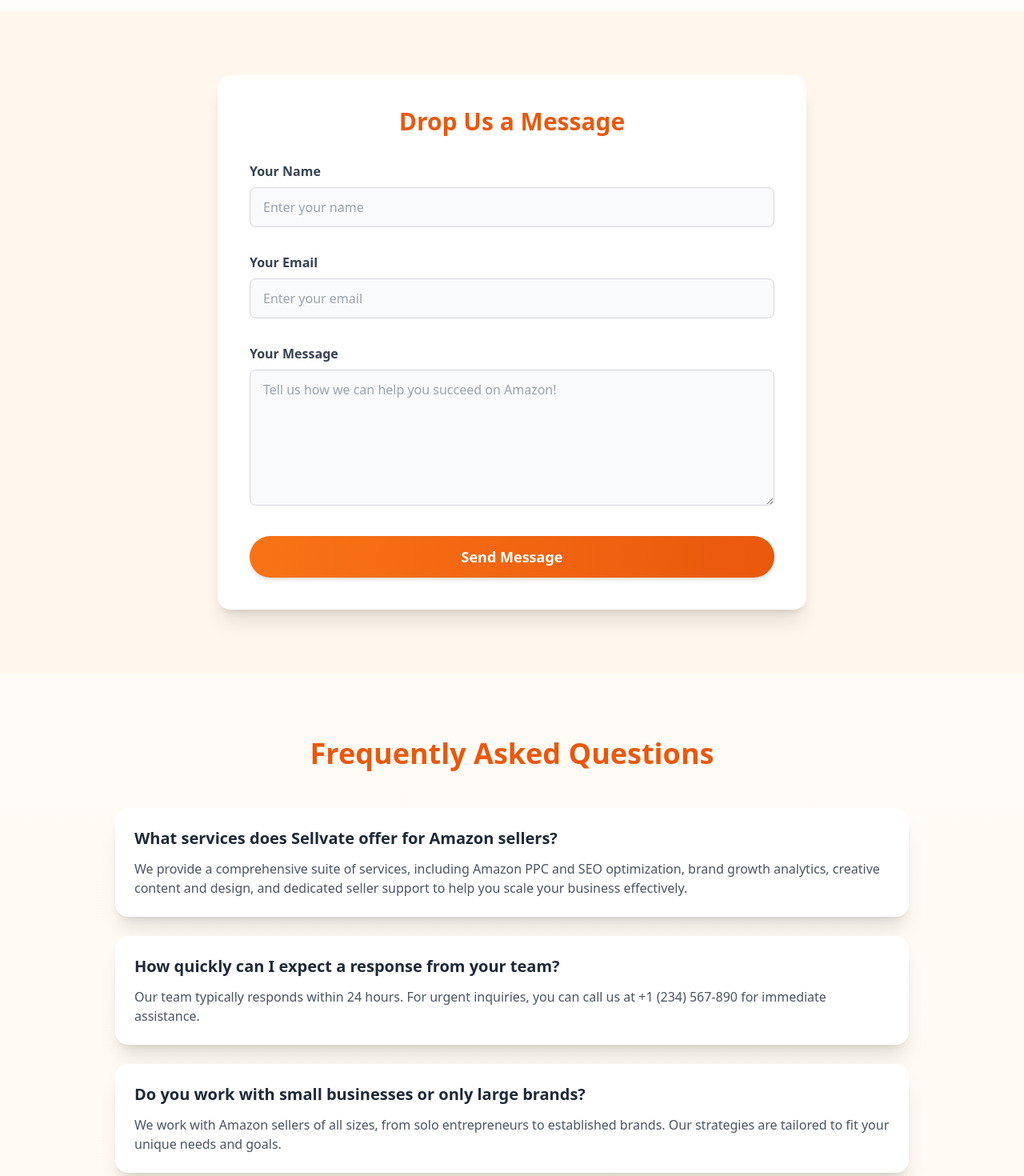
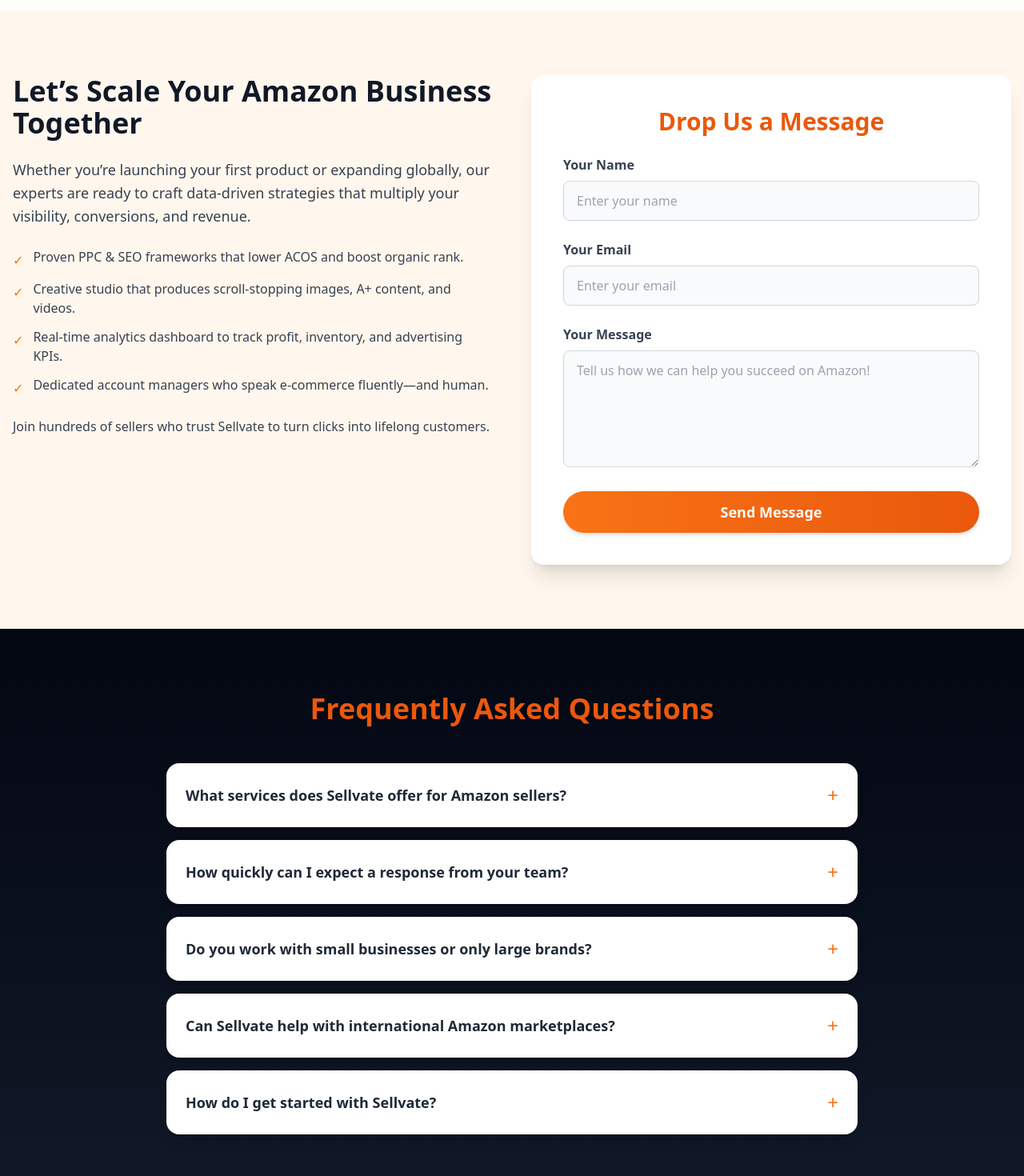
Before and after one commit to zee00111/Sellvate-Website-, a Next.js app: page /contact in a window 1280 px wide. Shown: the part 640-2110 px from the top of the page at 80% size. Built offline with nearby package versions, Linux system fonts and the light colour scheme.

Commit message:
..........

```diff
--- a/src/app/contact/page.tsx
+++ b/src/app/contact/page.tsx
@@ -4,13 +4,38 @@
 import { useState } from "react";
 import { AnimatePresence, motion } from "framer-motion";
 
+export default function Contact() {
+  // State to track which FAQ is open
+  const [openFaq, setOpenFaq] = useState<number | null>(null);
 
-export default function Contact() {
+  const faqs = [
+    {
+      q: "What services does Sellvate offer for Amazon sellers?",
+      a: "We provide a comprehensive suite of services, including Amazon PPC and SEO optimization, brand growth analytics, creative content and design, and dedicated seller support to help you scale your business effectively."
+    },
+    {
+      q: "How quickly can I expect a response from your team?",
+      a: "Our team typically responds within 24 hours. For urgent inquiries, you can call us at +1 (234) 567-890 for immediate assistance."
+    },
+    {
+      q: "Do you work with small businesses or only large brands?",
+      a: "We work with Amazon sellers of all sizes, from solo entrepreneurs to established brands. Our strategies are tailored to fit your unique needs and goals."
+    },
+    {
+      q: "Can Sellvate help with international Amazon marketplaces?",
+      a: "Absolutely! We have expertise in optimizing and scaling businesses across global Amazon marketplaces, including North America, Europe, and beyond."
+    },
+    {
+      q: "How do I get started with Sellvate?",
+      a: "Simply fill out the contact form, email us at support@sellvate.com, or schedule a call with our team to discuss your goals and how we can help."
+    }
+  ];
+
   return (
     <main className="min-h-screen bg-gradient-to-b from-white to-orange-50 text-gray-900">
       {/* Hero Section */}
       <section className="relative py-32 text-center overflow-hidden">
-        <div className="absolute inset-0 "></div>
+        <div className="absolute inset-0"></div>
         <div className="relative z-10 max-w-4xl mx-auto">
           <Image
             src="/sellvate.png"
@@ -23,9 +48,8 @@
             initial={{ opacity: 0, scale: 0.5 }}
             animate={{ opacity: 1, scale: 1 }}
             transition={{ duration: 0.7 }}
-                className="mt-5 text-6xl leading-2 text-gray-900 sm:leading-tight md:text-6xl lg:text-6xl  font-poppins font-bold"
+            className="mt-5 text-6xl leading-2 text-gray-900 sm:leading-tight md:text-6xl lg:text-6xl font-poppins font-bold"
           >
-
             <span className="bg-gradient-to-r from-orange-400 via-orange-500 to-yellow-400 inline-block text-transparent bg-clip-text">
               Connect with Sellvate
             </span>
@@ -37,14 +61,57 @@
         </div>
       </section>
 
-      {/* Contact Form Section */}
+      {/* Two-Column Contact Section */}
       <section className="py-20 bg-orange-50">
-        <div className="max-w-3xl mx-auto px-4">
-          <div className="bg-white p-10 rounded-2xl shadow-xl hover:shadow-2xl transition-shadow duration-300">
-            <h2 className="text-3xl font-bold text-orange-600 mb-8 text-center">
+        <div className="max-w-7xl mx-auto px-4">
+          <div className="grid grid-cols-1 lg:grid-cols-2 gap-12 items-start">
+            {/* Left: Text Content */}
+            <motion.div
+              initial={{ opacity: 0, x: -40 }}
+              animate={{ opacity: 1, x: 0 }}
+              transition={{ duration: 0.6 }}
+              className="space-y-6"
+            >
+              <h2 className="text-4xl font-bold text-gray-900">
+                Let’s Scale Your Amazon Business Together
+              </h2>
+              <p className="text-lg text-gray-700 leading-relaxed">
+                Whether you’re launching your first product or expanding globally, our experts are ready to craft data-driven strategies that multiply your visibility, conversions, and revenue.
+              </p>
+              <ul className="space-y-3 text-gray-700">
+                <li className="flex items-start">
+                  <span className="text-orange-500 mr-3 mt-1">✓</span>
+                  <span>Proven PPC & SEO frameworks that lower ACOS and boost organic rank.</span>
+                </li>
+                <li className="flex items-start">
+                  <span className="text-orange-500 mr-3 mt-1">✓</span>
+                  <span>Creative studio that produces scroll-stopping images, A+ content, and videos.</span>
+                </li>
+                <li className="flex items-start">
+                  <span className="text-orange-500 mr-3 mt-1">✓</span>
+                  <span>Real-time analytics dashboard to track profit, inventory, and advertising KPIs.</span>
+                </li>
+                <li className="flex items-start">
+                  <span className="text-orange-500 mr-3 mt-1">✓</span>
+                  <span>Dedicated account managers who speak e-commerce fluently—and human.</span>
+                </li>
+              </ul>
+              <p className="text-gray-700">
+                Join hundreds of sellers who trust Sellvate to turn clicks into lifelong customers.
+              </p>
+            </motion.div>
+
+            {/* Right: Contact Form */}
+            <motion.div
+              initial={{ opacity: 0, x: 40 }}
+              animate={{ opacity: 1, x: 0 }}
+              transition={{ duration: 0.6 }}
+              className="bg-white p-10 rounded-2xl shadow-xl hover:shadow-2xl transition-shadow duration-300"
+            >
+              <h3 className="text-3xl font-bold text-orange-600 mb-6 text-center">
                 Drop Us a Message
-            </h2>
-            <form className="space-y-8">
+              </h3>
+              <form className="space-y-6">
                 <div>
                   <label className="block text-left text-gray-700 font-semibold mb-2">
                     Your Name
@@ -73,7 +140,7 @@
                   </label>
                   <textarea
                     className="w-full px-4 py-3 rounded-lg border border-gray-300 focus:outline-none focus:ring-2 focus:ring-orange-500 transition-all duration-300 bg-gray-50 hover:bg-gray-100"
-                  rows={6}
+                    rows={5}
                     placeholder="Tell us how we can help you succeed on Amazon!"
                     required
                   ></textarea>
@@ -85,61 +152,52 @@
                   Send Message
                 </button>
               </form>
+            </motion.div>
           </div>
         </div>
       </section>
 
-      {/* FAQ Section */}
-      <section className="py-20">
-        <div className="max-w-5xl mx-auto px-4">
+      {/* Dynamic FAQ Section */}
+      <section className="py-20  bg-gradient-to-t from-gray-900 to-gray-950">
+        <div className="max-w-4xl mx-auto px-4">
           <h2 className="text-4xl font-bold text-orange-600 mb-12 text-center">
             Frequently Asked Questions
           </h2>
-          <div className="space-y-6">
-            <div className="bg-white p-6 rounded-2xl shadow-xl hover:shadow-2xl transition-shadow duration-300">
-              <h3 className="text-xl font-semibold text-gray-800 mb-3">
-                What services does Sellvate offer for Amazon sellers?
+          <div className="space-y-4">
+            {faqs.map((faq, idx) => (
+              <motion.div
+                key={idx}
+                initial={{ opacity: 0, y: 20 }}
+                animate={{ opacity: 1, y: 0 }}
+                transition={{ duration: 0.4, delay: idx * 0.1 }}
+                className="bg-white rounded-2xl shadow-lg hover:shadow-xl transition-shadow duration-300 overflow-hidden"
+              >
+                <button
+                  onClick={() => setOpenFaq(openFaq === idx ? null : idx)}
+                  className="w-full flex justify-between items-center p-6 text-left focus:outline-none"
+                >
+                  <h3 className="text-lg font-semibold text-gray-800">
+                    {faq.q}
                   </h3>
-              <p className="text-gray-600">
-                We provide a comprehensive suite of services, including Amazon PPC and SEO optimization, brand growth analytics, creative content and design, and dedicated seller support to help you scale your business effectively.
-              </p>
-            </div>
-            <div className="bg-white p-6 rounded-2xl shadow-xl hover:shadow-2xl transition-shadow duration-300">
-              <h3 className="text-xl font-semibold text-gray-800 mb-3">
-                How quickly can I expect a response from your team?
-              </h3>
-              <p className="text-gray-600">
-                Our team typically responds within 24 hours. For urgent inquiries, you can call us at +1 (234) 567-890 for immediate assistance.
-              </p>
-            </div>
-            <div className="bg-white p-6 rounded-2xl shadow-xl hover:shadow-2xl transition-shadow duration-300">
-              <h3 className="text-xl font-semibold text-gray-800 mb-3">
-                Do you work with small businesses or only large brands?
-              </h3>
-              <p className="text-gray-600">
-                We work with Amazon sellers of all sizes, from solo entrepreneurs to established brands. Our strategies are tailored to fit your unique needs and goals.
-              </p>
-            </div>
-            <div className="bg-white p-6 rounded-2xl shadow-xl hover:shadow-2xl transition-shadow duration-300">
-              <h3 className="text-xl font-semibold text-gray-800 mb-3">
-                Can Sellvate help with international Amazon marketplaces?
-              </h3>
-              <p className="text-gray-600">
-                Absolutely! We have expertise in optimizing and scaling businesses across global Amazon marketplaces, including North America, Europe, and beyond.
-              </p>
-            </div>
-            <div className="bg-white p-6 rounded-2xl shadow-xl hover:shadow-2xl transition-shadow duration-300">
-              <h3 className="text-xl font-semibold text-gray-800 mb-3">
-                How do I get started with Sellvate?
-              </h3>
-              <p className="text-gray-600">
-                Simply fill out the contact form above, email us at{" "}
-                <a href="mailto:support@sellvate.com" className="text-orange-500 hover:underline">
-                  support@sellvate.com
-                </a>
-                , or schedule a call with our team to discuss your goals and how we can help.
-              </p>
-            </div>
+                  <span className="text-orange-500 text-2xl">
+                    {openFaq === idx ? "−" : "+"}
+                  </span>
+                </button>
+                <AnimatePresence>
+                  {openFaq === idx && (
+                    <motion.div
+                      initial={{ height: 0, opacity: 0 }}
+                      animate={{ height: "auto", opacity: 1 }}
+                      exit={{ height: 0, opacity: 0 }}
+                      transition={{ duration: 0.3 }}
+                      className="px-6 pb-6"
+                    >
+                      <p className="text-gray-600">{faq.a}</p>
+                    </motion.div>
+                  )}
+                </AnimatePresence>
+              </motion.div>
+            ))}
           </div>
         </div>
       </section>
--- a/src/app/globals.css
+++ b/src/app/globals.css
@@ -4,8 +4,31 @@
 @tailwind components;
 @tailwind utilities;
 
-
-
+@layer base {
+  :root {
+    --bg: #ffffff;
+    --fg: #0f172a; /* slate-900 */
+    --muted: #475569; /* slate-600 */
+    --card: #ffffff;
+    --card-border: #e5e7eb; /* gray-200 */
+  }
+  .dark {
+    color-scheme: dark;
+    --bg: #0b0f14; /* deep slate */
+    --fg: #e5e7eb; /* gray-200 */
+    --muted: #94a3b8; /* slate-400 */
+    --card: #0f172a; /* slate-900 */
+    --card-border: #1f2937; /* gray-800 */
+  }
+  html, body {
+    background-color: var(--bg);
+    color: var(--fg);
+  }
+  ::selection {
+    background: #fb923c; /* orange-400 */
+    color: #1f2937; /* gray-800 */
+  }
+}
 
 @layer utilities {
   .text-balance {
--- a/src/app/layout.tsx
+++ b/src/app/layout.tsx
@@ -5,9 +5,7 @@
 import type { Metadata } from "next";
 
 export const metadata: Metadata = {
-  icons: {
-    icon: "/favicon.ico",
-  },
+  icons: { icon: '/favicon.ico' } // or '/favicon.png'
 };
 
 export default function RootLayout({
@@ -16,7 +14,7 @@
   children: React.ReactNode;
 }>) {
   return (
-    <html data-theme="light" lang="en">
+    <html lang="en">
       <head></head>
       <body className={""}>
         <NavigationBar />
```
Also changed, not shown: src/app/about/page.tsx (+21 -21 lines), src/app/service/page.tsx (+6 -6 lines), src/components/Content/HeroSection.tsx (+9 -26 lines), src/components/Content/Testimonials.tsx (+9 -9 lines), src/components/NavigationBar.tsx (+38 -1 lines), 2 other files (tests, documents, lock files or other folders). Lines whose indentation alone changed are shown as unchanged.
